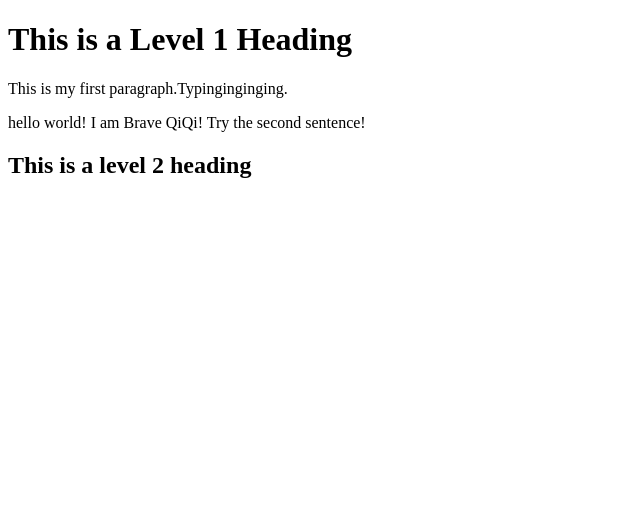
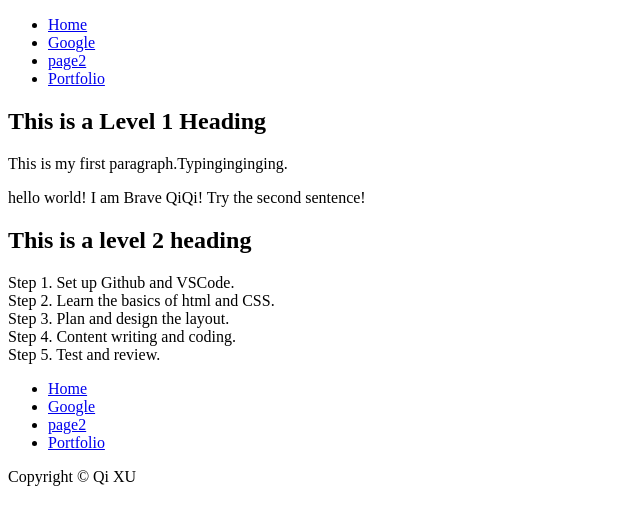
Before and after one commit to QiXu77/MyWebsite, a plain HTML site: page index.html in a window 1280 px wide. Shown: the whole page, without its empty margins (0-640 px from the left). Drawn offline with Linux system fonts and the light colour scheme.

Commit message:
New html pages

```diff
--- a/index.html
+++ b/index.html
@@ -3,11 +3,53 @@
     <head>
         <meta charset="utf-8"/>
         <title>My Super Amazing Website</title>
+        <meta http-equiv="X-UA-Compatible" content="IE=edge">
+    <meta name="viewport" content="width=device-width, initial-scale=1.0">
     </head>
     <body>
-        <h1>This is a Level 1 Heading</h1>
-        <p>This is my first paragraph.Typinginginging.</p>
-        <p>hello world! I am Brave QiQi! Try the second sentence!</p>
-        <h2>This is a level 2 heading</h2>
+        <header>
+            <nav>
+                <ul>
+                    <li>
+                        <a href="index.html">Home</a>
+                    </li>
+                    <li>
+                        <a href="https://google.com">Google</a>
+                    </li>
+                    <li><a href="page2.html">page2</a></li>
+                    <li><a href="portfolio.html">Portfolio</a></li>
+                </ul>
+            </nav>
+        </header>
+        <main>
+            <section>
+                <h1>This is a Level 1 Heading</h1>
+                <p>This is my first paragraph.Typinginginging.</p>
+                <p>hello world! I am Brave QiQi! Try the second sentence!</p>
+            </section>
+            <section>
+                <h2>This is a level 2 heading</h2>
+                <p>Step 1. Set up Github and VSCode.
+                    <br>Step 2. Learn the basics of html and CSS.
+                    <br>Step 3. Plan and design the layout.
+                    <br>Step 4. Content writing and coding.
+                    <br>Step 5. Test and review.  </p>
+            </section>
+        </main>
+        <footer>
+            <nav>
+                <ul>
+                    <li>
+                        <a href="index.html">Home</a>
+                    </li>
+                    <li>
+                        <a href="https://google.com">Google</a>
+                    </li>
+                    <li><a href="page2.html">page2</a></li>
+                    <li><a href="portfolio.html">Portfolio</a></li>
+                </ul>
+            </nav>
+            <p>Copyright &copy; Qi XU</p>
+        </footer>
     </body>
 </html>
```
Also changed, not shown: page2.html (added, +25 -0 lines), portfolio.html (added, +36 -0 lines), 2 other files.
